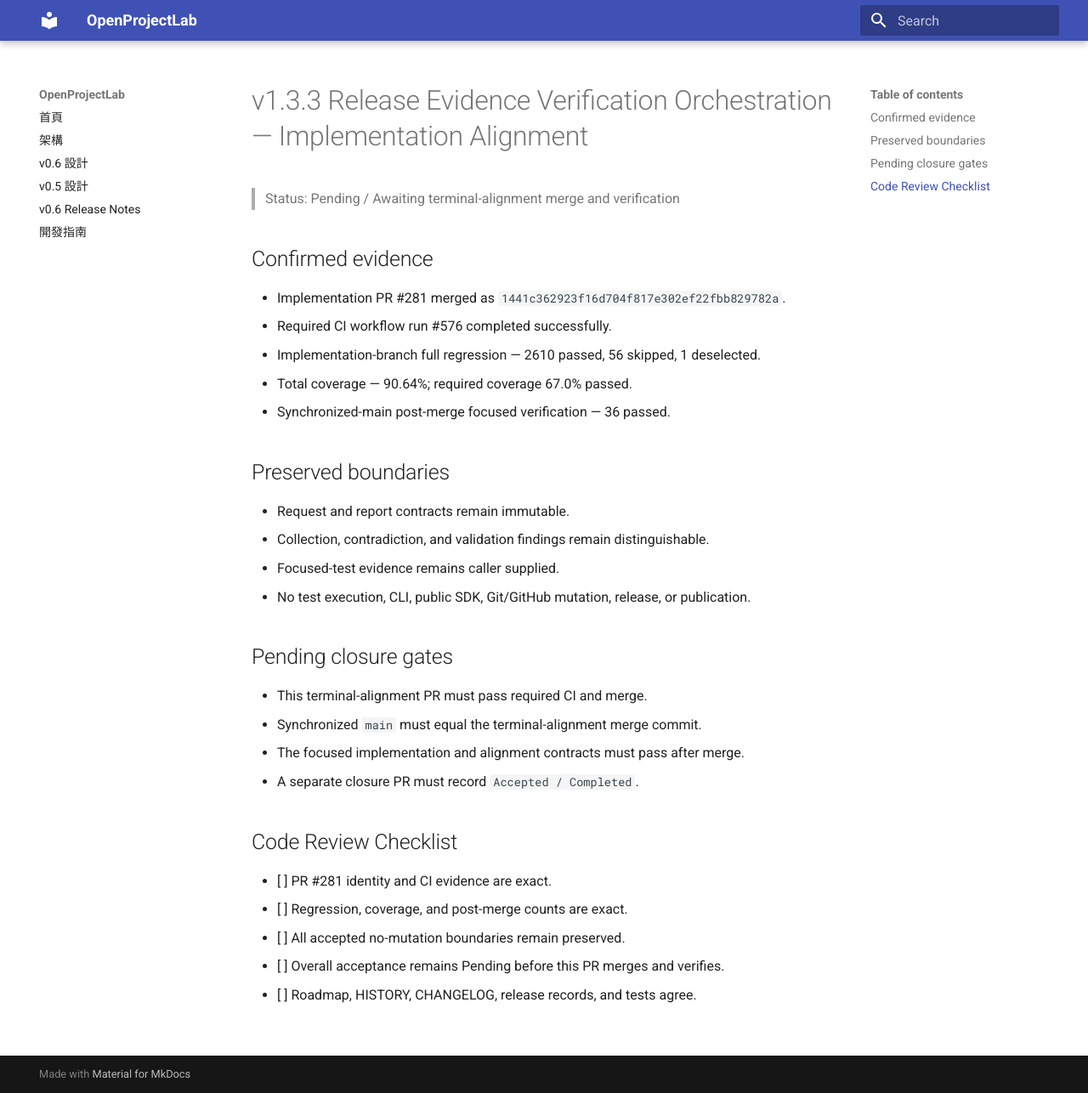
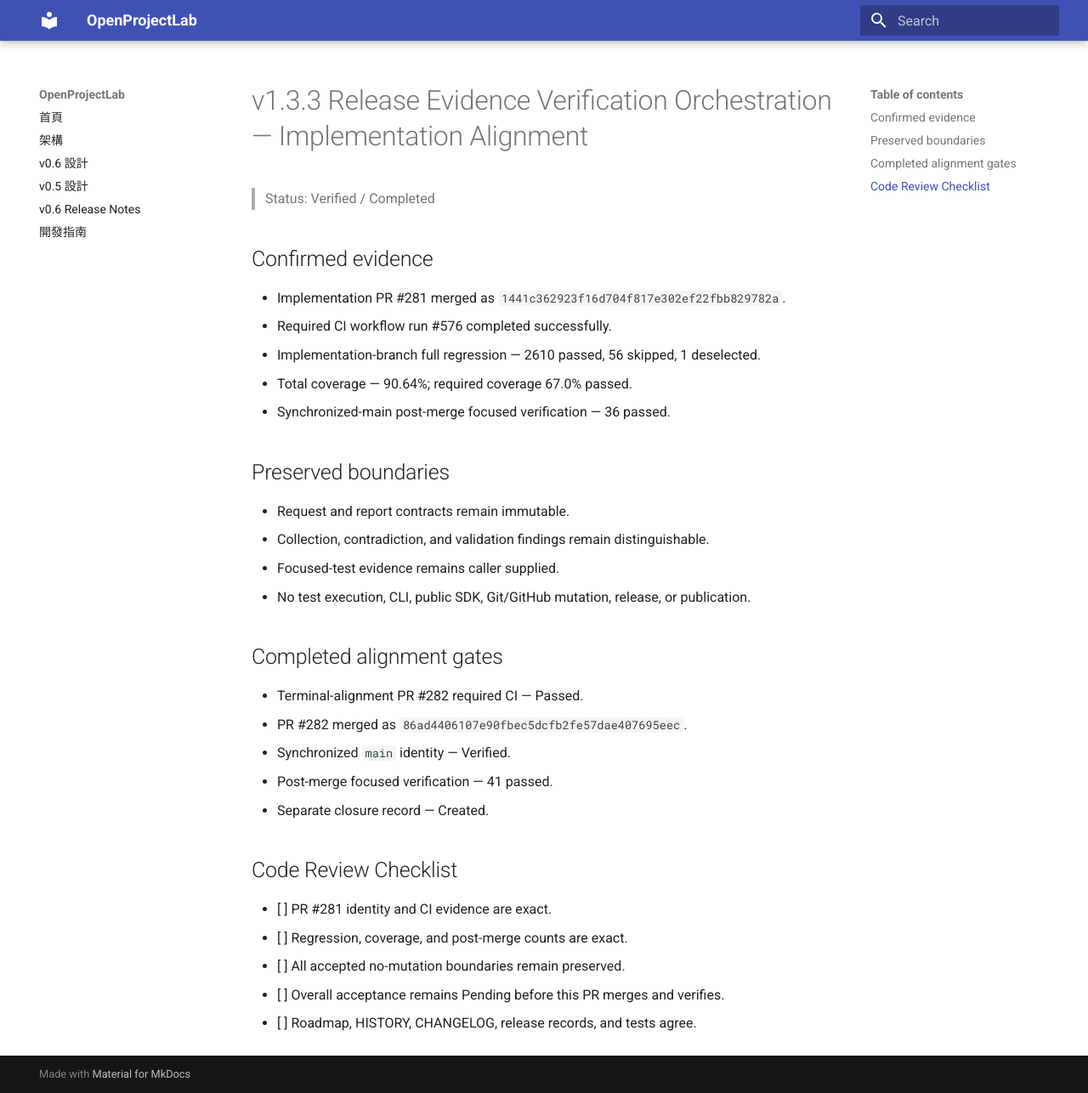
Before and after one commit to khwang1964/OpenProjectLab, an MkDocs documentation site: the page built from docs/releases/v1.3.3-release-evidence-verification-orchestration-implementation-alignment.md, in a window 1280 px wide and 1286 px high. Shown: the whole window at 85% size. Built offline with MkDocs 1.6.1 and Material for MkDocs 9.7.7, drawn with Linux system fonts in a browser that asks for light colours.

Commit message:
docs: accept v1.3.3 release evidence verification implementation (#283)

```diff
--- a/docs/releases/v1.3.3-release-evidence-verification-orchestration-implementation-alignment.md
+++ b/docs/releases/v1.3.3-release-evidence-verification-orchestration-implementation-alignment.md
@@ -1,6 +1,6 @@
 # v1.3.3 Release Evidence Verification Orchestration — Implementation Alignment
 
-> Status: Pending / Awaiting terminal-alignment merge and verification
+> Status: Verified / Completed
 
 ## Confirmed evidence
 
@@ -17,12 +17,13 @@
 - Focused-test evidence remains caller supplied.
 - No test execution, CLI, public SDK, Git/GitHub mutation, release, or publication.
 
-## Pending closure gates
+## Completed alignment gates
 
-- This terminal-alignment PR must pass required CI and merge.
-- Synchronized `main` must equal the terminal-alignment merge commit.
-- The focused implementation and alignment contracts must pass after merge.
-- A separate closure PR must record `Accepted / Completed`.
+- Terminal-alignment PR #282 required CI — Passed.
+- PR #282 merged as `86ad4406107e90fbec5dcfb2fe57dae407695eec`.
+- Synchronized `main` identity — Verified.
+- Post-merge focused verification — 41 passed.
+- Separate closure record — Created.
 
 ## Code Review Checklist
 
```
Also changed, not shown: CHANGELOG.md (+8 -0 lines), docs/HISTORY.md (+9 -0 lines), docs/releases/v1.3.3-release-evidence-verification-orchestration-implementation-acceptance.md (added, +33 -0 lines), docs/releases/v1.3.3-release-evidence-verification-orchestration-implementation.md (+5 -5 lines), docs/roadmap.md (+11 -0 lines), 3 other files.
